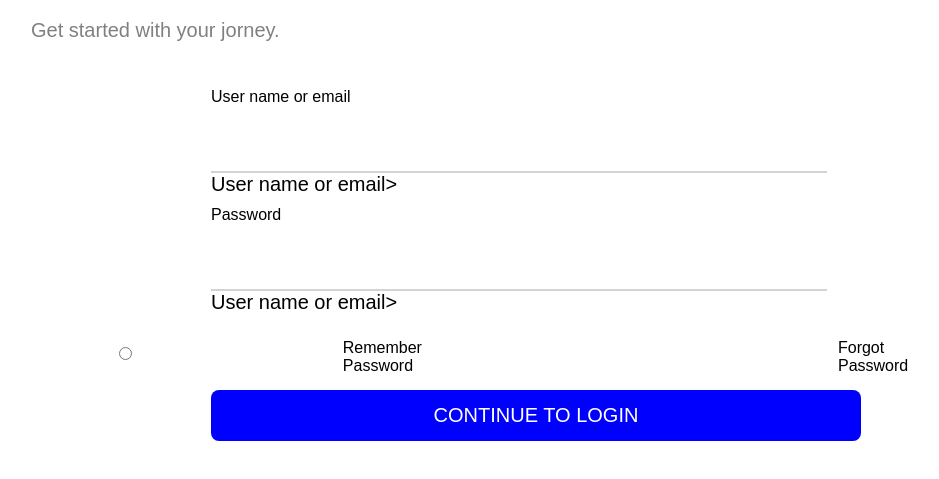
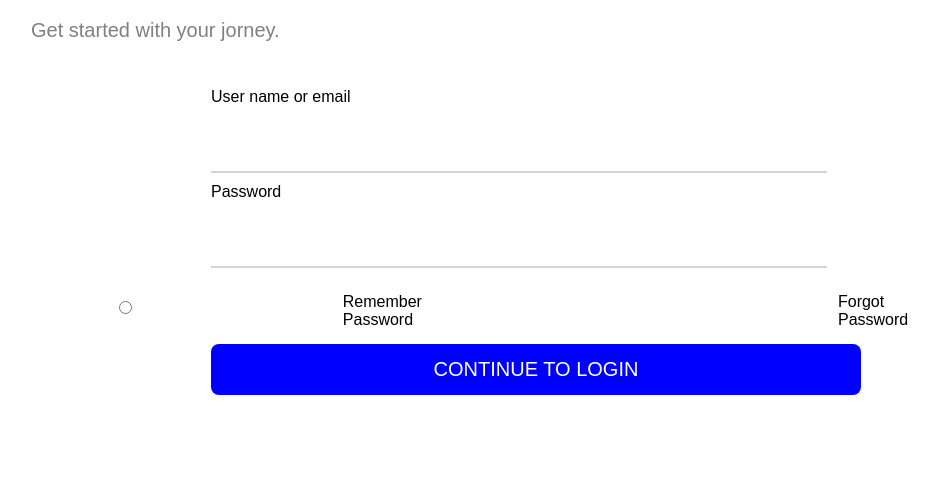
Before and after one commit to AnaAmayaH/mtm6201-midterm, a plain HTML site: page index.html in a window 1280 px wide. Shown: the part 85-564 px from the top of the page, without its empty margins (129-1068 px from the left). Drawn offline with Linux system fonts and the light colour scheme.

Commit message:
user name

```diff
--- a/index.html
+++ b/index.html
@@ -15,12 +15,12 @@
     <h1>Login</h1>
     <p>Get started with your jorney.</p>
 </header>
- <main role="mail">
+ <main role="main">
     <form role="form">
       <label for="email">User name or email</label><br>
-      <input type="email" id="email" name="usernameoremai" aria-label="user name or email">User name or email><br>
+      <input type="email" id="email" name="usernameoremai"><br>
       <label for="password">Password</label><br>
-      <input type="password" id="password" name="password" aria-label="password">User name or email><br>
+      <input type="password" id="password" name="password" aria-label="password"><br>
 
     <div class="link-order"><!--radio is the circle aside-->
       <input type="radio" id="remember" name="remember" value="remember">
```
